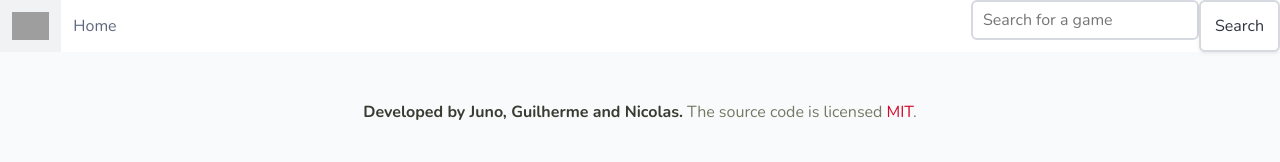
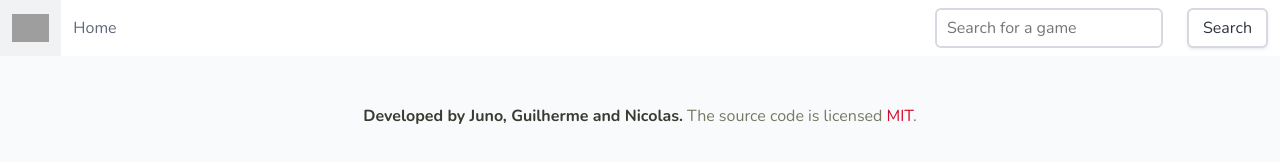
Before and after one commit to JunoPLupus/Games-Database_Bulma, a website: page index.html in a window 1280 px wide. Drawn offline with nearby package versions, Linux system fonts and the light colour scheme; no server answers; grey boxes are pictures that could not be loaded.

Commit message:
Update index.html

```diff
--- a/index.html
+++ b/index.html
@@ -22,8 +22,13 @@
             </div>
 
             <div class="navbar-end">
-                <input class="input" type="text" placeholder="Search for a game" />
-                <input class="button" type="submit" value="Search" />
+                <div class="navbar-item">
+                    <input class="input" type="text" placeholder="Search for a game" />
+                </div>
+                <div class="navbar-item">
+                    <input class="button" type="submit" value="Search" />
+                </div>
+
             </div>
         </div>
 
```
